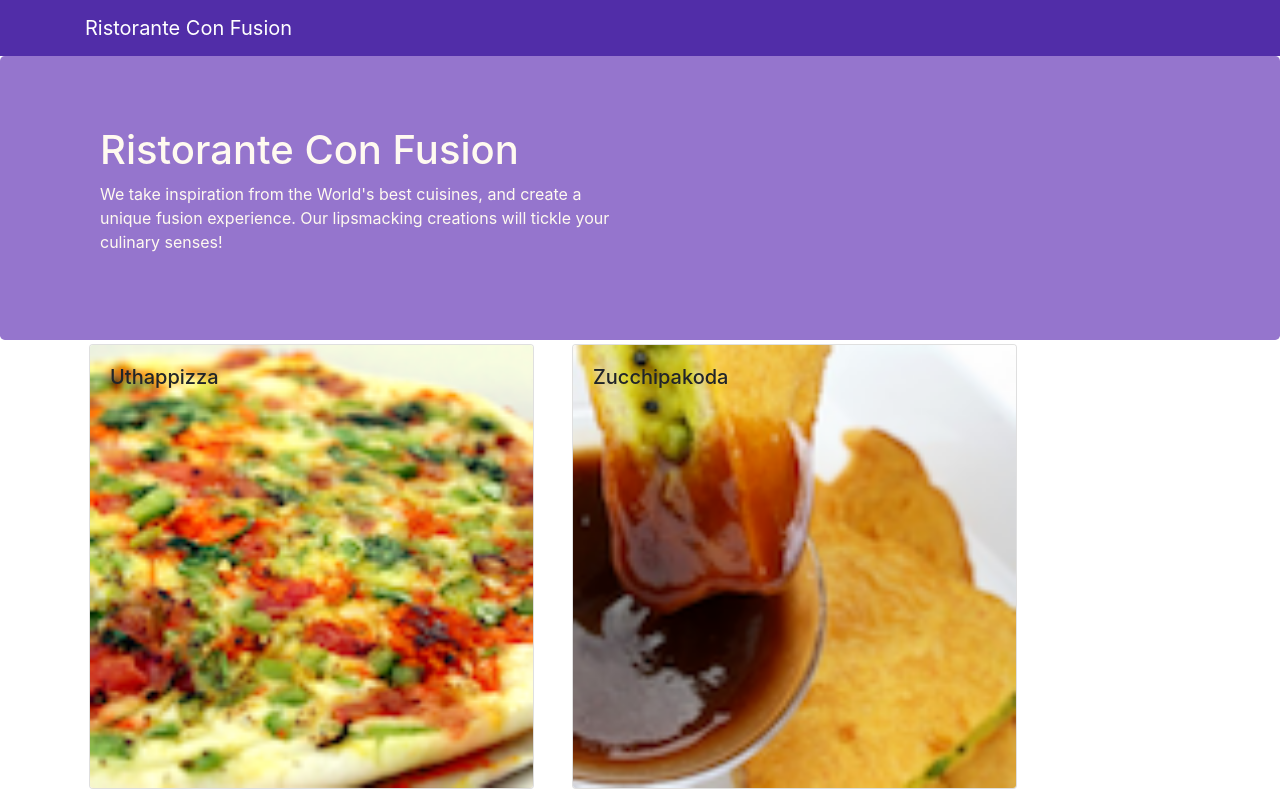
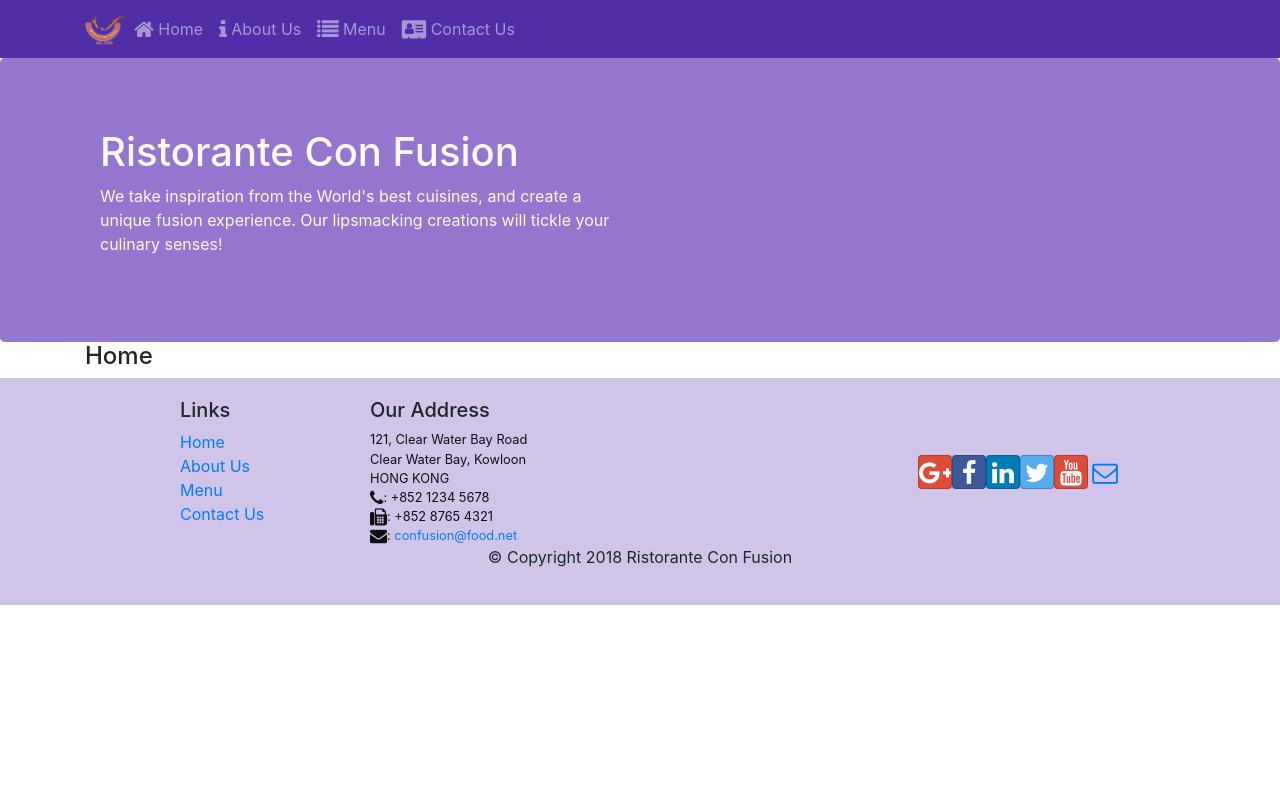
Before and after one commit to MadushikaAmarasekara/react, a React (Create React App) app: page /home in a window 1280 px wide. Shown: the top 795 px of the page. Built offline with nearby package versions, Linux system fonts and the light colour scheme.

Commit message:
React Router

```diff
--- a/package.json
+++ b/package.json
@@ -12,6 +12,7 @@
     "react": "^17.0.1",
     "react-dom": "^17.0.1",
     "react-popper": "0.9.2",
+    "react-router-dom": "4.2.2",
     "react-scripts": "4.0.1",
     "reactstrap": "5.0.0",
     "web-vitals": "^0.2.4"
--- a/src/App.js
+++ b/src/App.js
@@ -1,13 +1,16 @@
 import React, { Component } from 'react';
 import Main from './components/MainComponent';
 import './App.css';
+import { BrowserRouter } from 'react-router-dom';
 
 class App extends Component{
   render(){
     return (
-      <div className="App">
-        <Main/>
-      </div>
+      <BrowserRouter>
+        <div className="App">
+          <Main/>
+        </div>
+      </BrowserRouter>
     );
   }
 }
--- a/src/components/FooterComponent.js
+++ b/src/components/FooterComponent.js
@@ -1,4 +1,5 @@
 import React from 'react';
+import { Link } from 'react-router-dom';
 
 function Footer(props){
     return(
@@ -8,10 +9,10 @@
                     <div className="col-4 offset-1 col-sm-2">
                         <h5>Links</h5>
                         <ul className="list-unstyled">
-                            <li><a href="#">Home</a></li>
-                            <li><a href="#">About</a></li>
-                            <li><a href="#">Menu</a></li>
-                            <li><a href="contactus.html">Contact</a></li>
+                            <li><Link to="/home">Home</Link></li>
+                            <li><Link to="/aboutus">About Us</Link></li>
+                            <li><Link to="/menu">Menu</Link></li>
+                            <li><Link to="/contactus">Contact Us</Link></li>
                         </ul>
                     </div>
                     <div className="col-7 col-sm-5">
--- a/src/components/HeaderComponent.js
+++ b/src/components/HeaderComponent.js
@@ -1,13 +1,57 @@
 import React, { Component } from 'react';
-import { Navbar, NavbarBrand, Jumbotron } from 'reactstrap';
+import { Navbar, NavbarBrand, Nav, NavbarToggler, Collapse, NavItem, Jumbotron } from 'reactstrap';
+import { NavLink } from 'react-router-dom';
 
 class Header extends Component{
+    constructor(props){
+        super(props);
+        this.state = {
+            isNavOpen: false
+        };
+        this.toggleNav = this.toggleNav.bind(this);
+    }
+
+    toggleNav(){
+        this.setState({
+            isNavOpen: !this.state.isNavOpen
+        });
+    }
+
     render(){
         return(
             <>
-                <Navbar dark>
+                <Navbar dark expand="md">
                     <div className="container">
-                        <NavbarBrand href="/">Ristorante Con Fusion</NavbarBrand>
+                        <NavbarToggler onClick={this.toggleNav} />
+
+                        <NavbarBrand className="mr-auto" href="/">
+                            <img src="assets/images/logo.png" height="30" width="41" alt="Ristorante Con Fusion" />
+                        </NavbarBrand>
+
+                        <Collapse isOpen={this.state.isNavOpen} navbar>
+                            <Nav navbar>
+                                <NavItem>
+                                    <NavLink class="nav-link" to="/home">
+                                        <span className="fa fa-home fa-lg"></span> Home
+                                    </NavLink>
+                                </NavItem>
+                                <NavItem>
+                                    <NavLink class="nav-link" to="/aboutus">
+                                        <span className="fa fa-info fa-lg"></span> About Us
+                                    </NavLink>
+                                </NavItem>
+                                <NavItem>
+                                    <NavLink class="nav-link" to="/menu">
+                                        <span className="fa fa-list fa-lg"></span> Menu
+                                    </NavLink>
+                                </NavItem>
+                                <NavItem>
+                                    <NavLink class="nav-link" to="/contactus">
+                                        <span className="fa fa-address-card fa-lg"></span> Contact Us
+                                    </NavLink>
+                                </NavItem>
+                            </Nav>
+                        </Collapse>
                     </div>
                 </Navbar>
 
--- /dev/null
+++ b/src/components/HomeComponent.js
@@ -0,0 +1,11 @@
+import React from 'react';
+
+function Home(props){
+    return(
+        <div className="container">
+            <h4>Home</h4>
+        </div>
+    );
+}
+
+export default Home;
--- a/src/components/MainComponent.js
+++ b/src/components/MainComponent.js
@@ -1,29 +1,35 @@
 import React, { Component } from 'react';
+import Home from './HomeComponent';
 import Menu from './MenuComponent';
 import DishDetail from './DishDetailComponent';
 import Header from './HeaderComponent';
 import Footer from './FooterComponent';
 import { DISHES } from '../shared/dishes';
+import { Switch, Route, Redirect } from 'react-router-dom';
 
 class Main extends Component{
     constructor(props){
         super(props);
         this.state = {
-            dishes: DISHES,
-            selectedDish: null
+            dishes: DISHES
         };
     }
 
-    onDishSelect(dishId){
-        this.setState({ selectedDish: dishId });
-    }
+    render(){
+        const HomePage = () => {
+            return(
+                <Home />
+            );
+        }
 
-    render(){
         return (
         <div>
             <Header />
-            <Menu dishes={this.state.dishes} onClick={(dishId) => this.onDishSelect(dishId)} />
-            <DishDetail dish={this.state.dishes.filter((dish) => dish.id === this.state.selectedDish)[0]} />
+            <Switch>
+                <Route path="/home" component={HomePage} />
+                <Route exact path="/menu" component={() => <Menu dishes={this.state.dishes} />} />
+                <Redirect to="/home" />
+            </Switch>
             <Footer />
         </div>
         );
```
Also changed, not shown: 2 other files (tests, documents, lock files or other folders).
